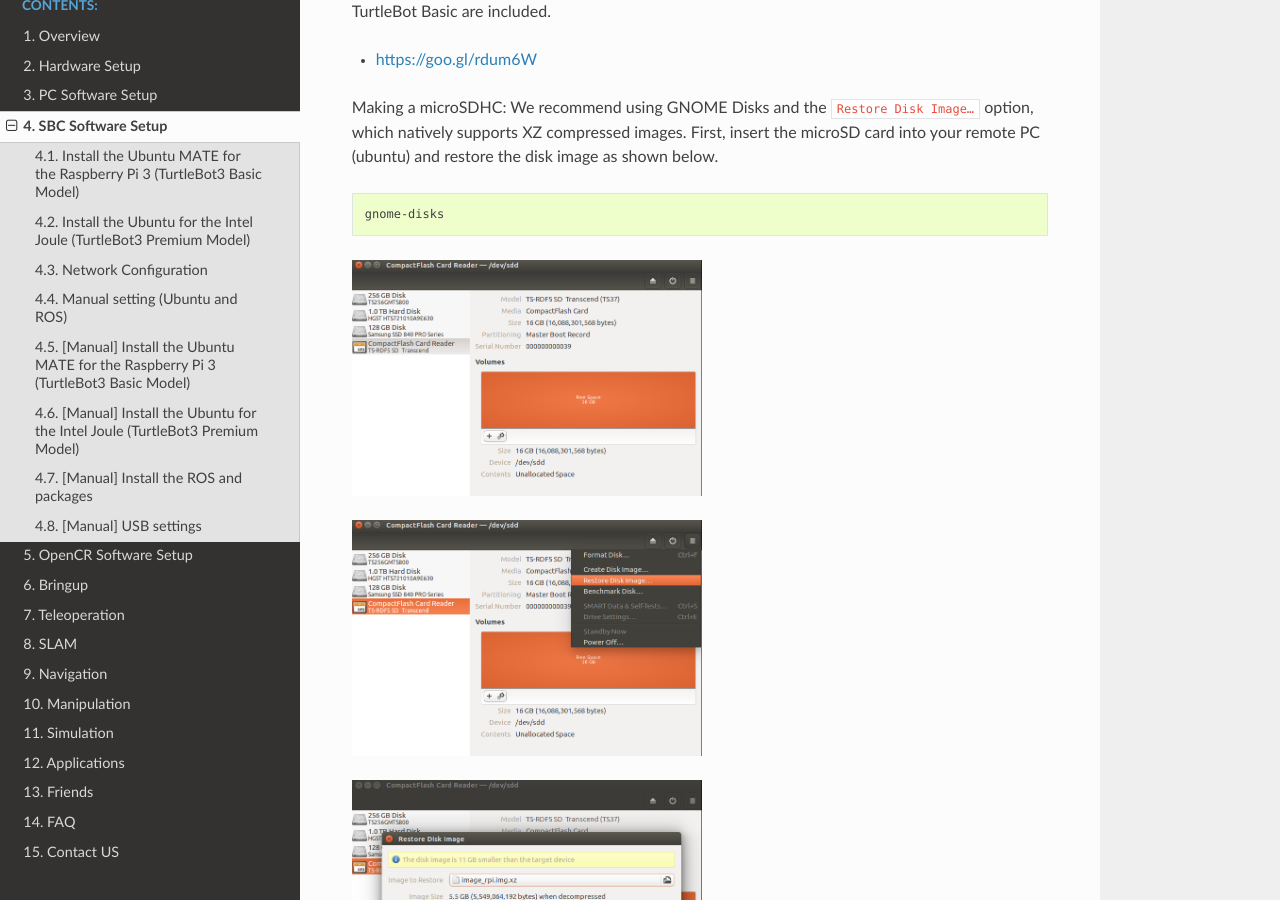
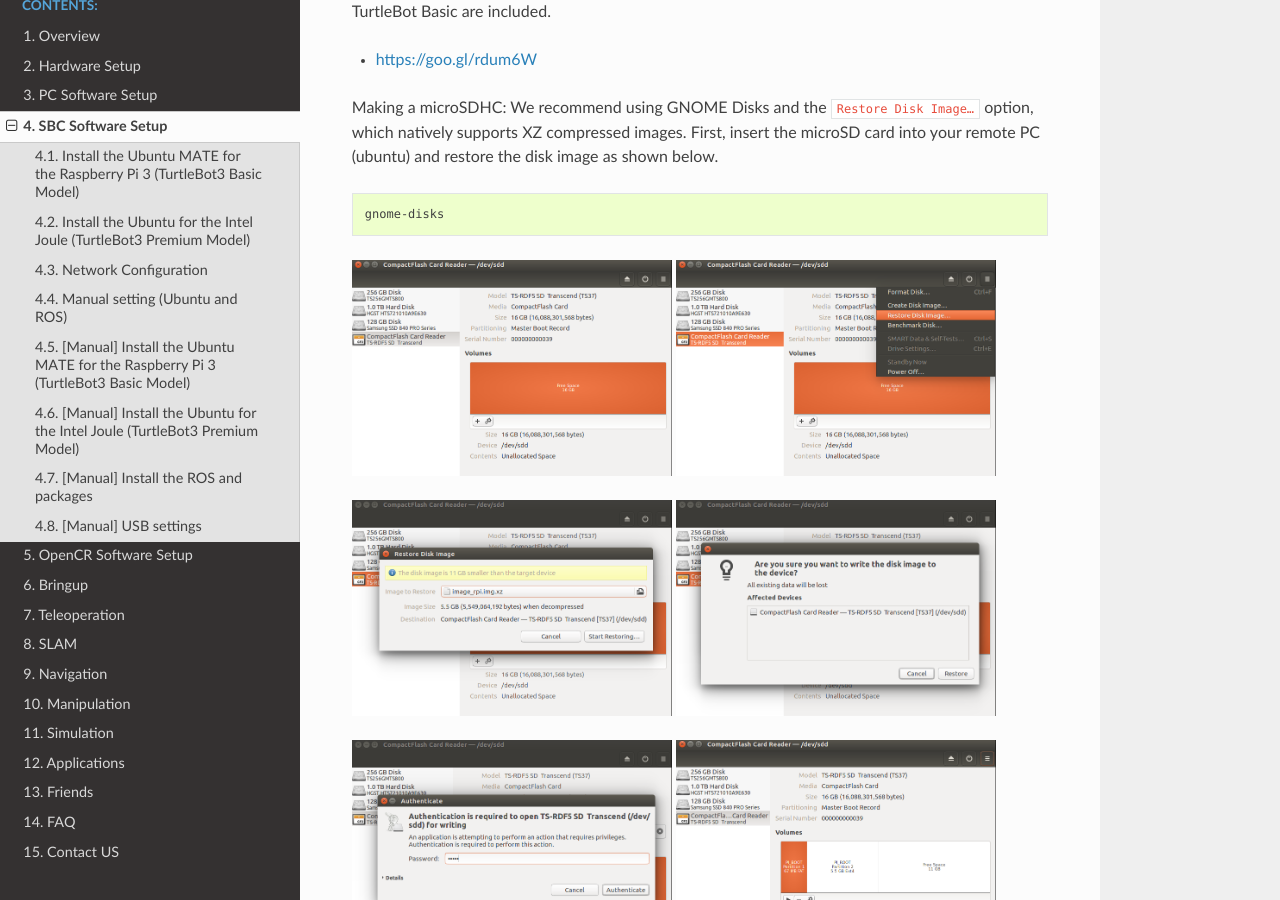
Before and after one commit to shivharis/turtlebot3_wiki, a Sphinx documentation site: the page built from docs/source/sbc_software.rst, in a window 1280 px wide and 900 px high, scrolled down 399 px. Built offline with Sphinx 7.4.7 and the Read the Docs theme 2.0.0, drawn with Linux system fonts in a browser that asks for light colours.

Commit message:
modified the image size

```diff
--- a/docs/source/sbc_software.rst
+++ b/docs/source/sbc_software.rst
@@ -17,27 +17,27 @@ Making a microSDHC: We recommend using GNOME Disks and the ``Restore Disk Image
   gnome-disks
 
 .. image:: _static/software/rpi_disk1.png
-   :width: 350px
+   :width: 320px
 
 .. image:: _static/software/rpi_disk2.png
-   :width: 350px
+   :width: 320px
 
 .. image:: _static/software/rpi_disk3.png
-   :width: 350px
+   :width: 320px
 
 .. image:: _static/software/rpi_disk4.png
-   :width: 350px
+   :width: 320px
 
 .. image:: _static/software/rpi_disk5.png
-   :width: 350px
+   :width: 320px
 
 .. image:: _static/software/rpi_disk6.png
-   :width: 350px
+   :width: 320px
 
 After saving, insert the microSD card into your Raspberry Pi and turn on the power. At this point, you must connect your Raspberry Pi to your monitor with an HDMI cable and connect a USB or wireless keyboard and mouse. The initial user ID is ``turtlebot`` and the password is ``turtlebot``. The user ID and password can be changed later if you want to.
 
 .. image:: _static/software/login.png
-   :width: 400px
+   :width: 600px
 
 If there was no problem, you have completed the preparation to use TurtlebBot3.
 
```
